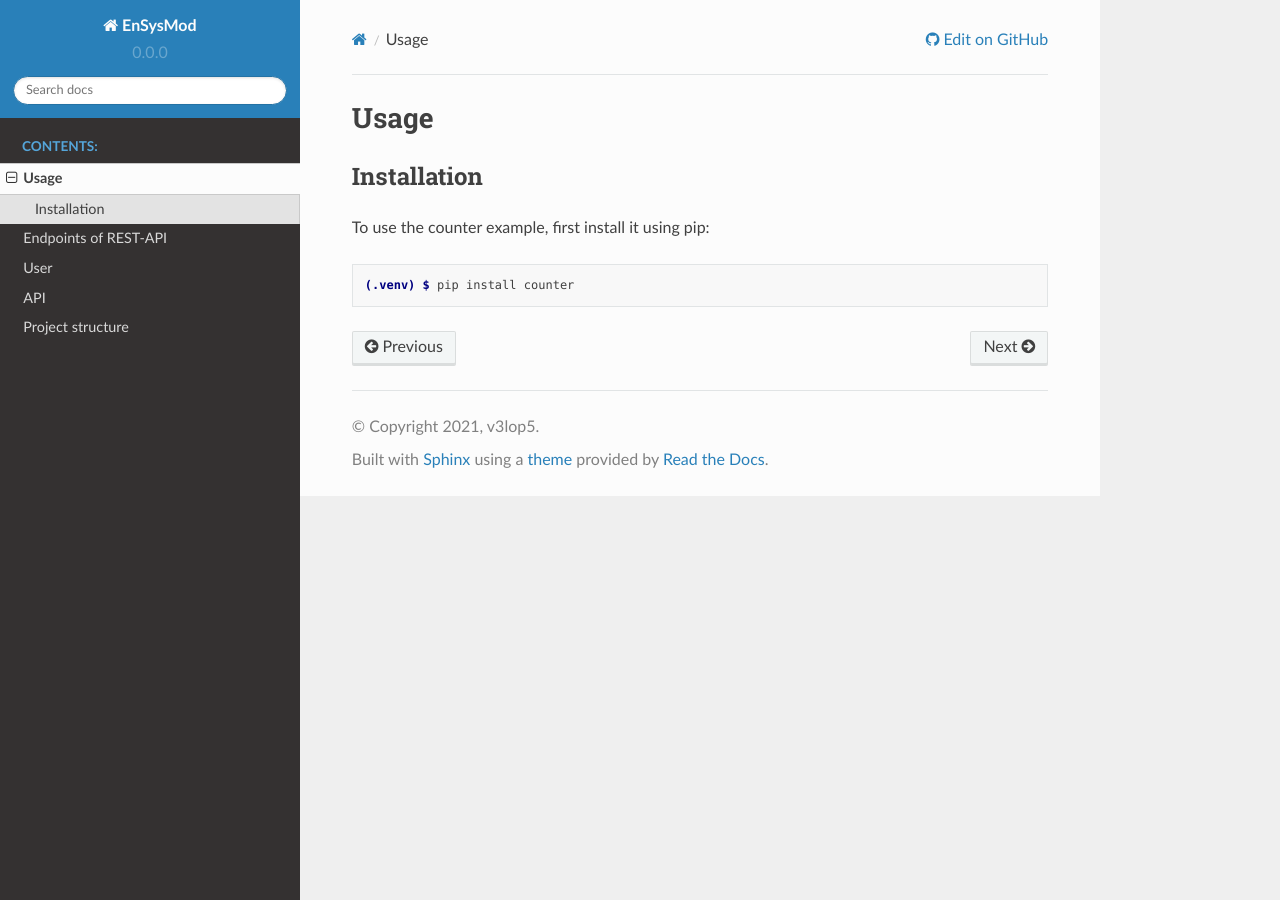
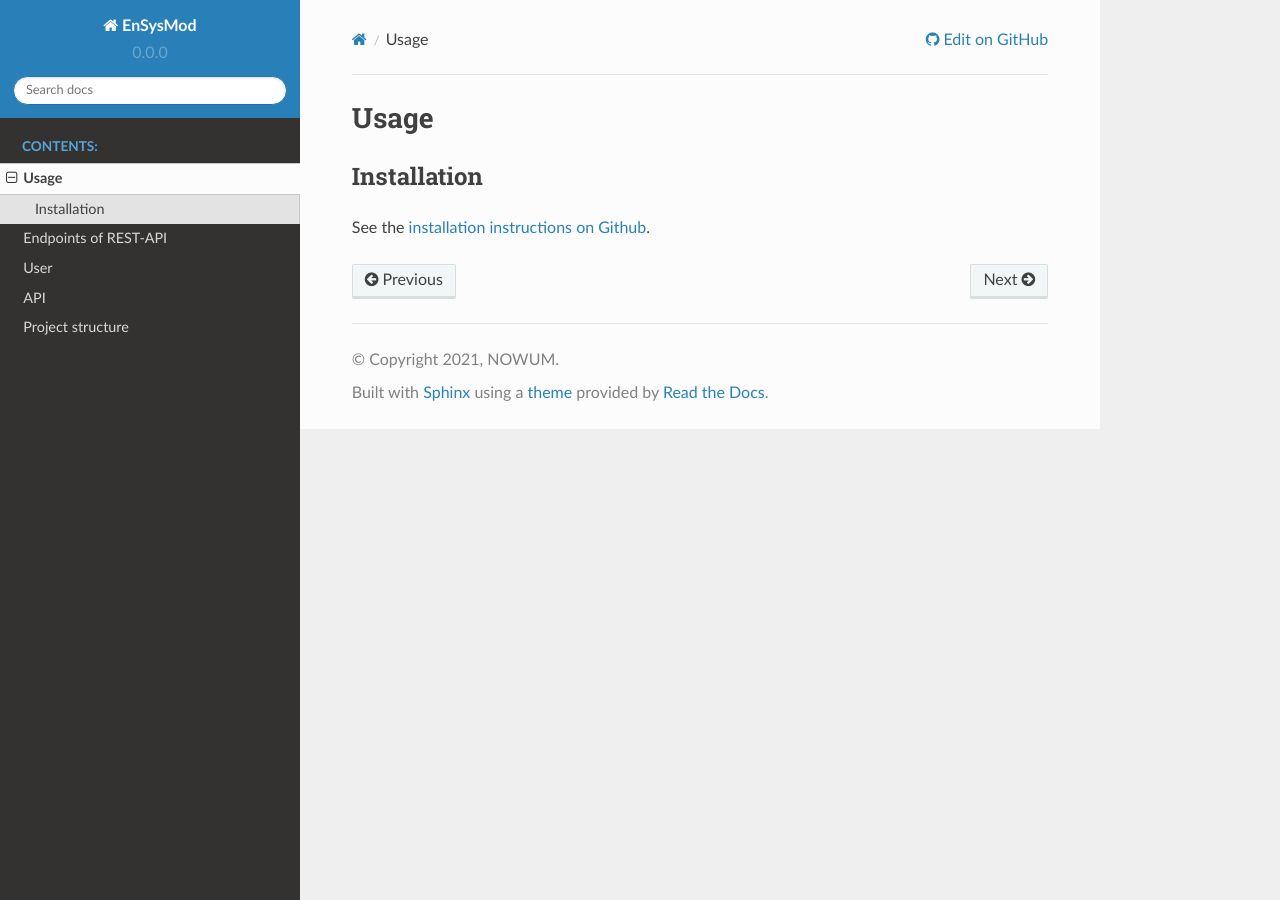
Before and after one commit to NOWUM/EnSysMod, a Sphinx documentation site: the page built from docs/source/usage.rst, in a window 1280 px wide. Built offline with Sphinx 7.4.7 and the Read the Docs theme 2.0.0, drawn with Linux system fonts in a browser that asks for light colours; the version number is read from the project's files by our own code.

Commit message:
Updated documentation #1

```diff
--- a/docs/source/conf.py
+++ b/docs/source/conf.py
@@ -30,8 +30,8 @@ sys.path.insert(0, pathlib.Path(__file__).parents[2].resolve().as_posix())
 # -- Project information -----------------------------------------------------
 
 project = 'EnSysMod'
-copyright = '2021, v3lop5'
-author = 'v3lop5'
+copyright = '2021, NOWUM'
+author = 'NOWUM'
 
 # The full version, including alpha/beta/rc tags
 release = ensysmod.__version__
@@ -55,7 +55,7 @@ extensions = [
 # configure for edit_on_github-Button
 html_context = {
     'display_github': True,
-    'github_user': 'v3lop5',
+    'github_user': 'NOWUM',
     'github_repo': 'ensysmod',
     'github_version': 'main/docs/source/',
 }
--- a/docs/source/modelUser.rst
+++ b/docs/source/modelUser.rst
@@ -5,7 +5,7 @@ Well a user is a user. I guess.
 
 Class description:
 
-.. automodule:: counter.model
+.. automodule:: ensysmod.model
 .. autoclass:: User
    :members:
    :member-order: bysource
--- a/docs/source/usage.rst
+++ b/docs/source/usage.rst
@@ -6,8 +6,4 @@ Usage
 Installation
 ------------
 
-To use the counter example, first install it using pip:
-
-.. code-block:: console
-
-   (.venv) $ pip install counter
+See the `installation instructions on Github <https://github.com/NOWUM/EnSysMod#installation>`_.
```
